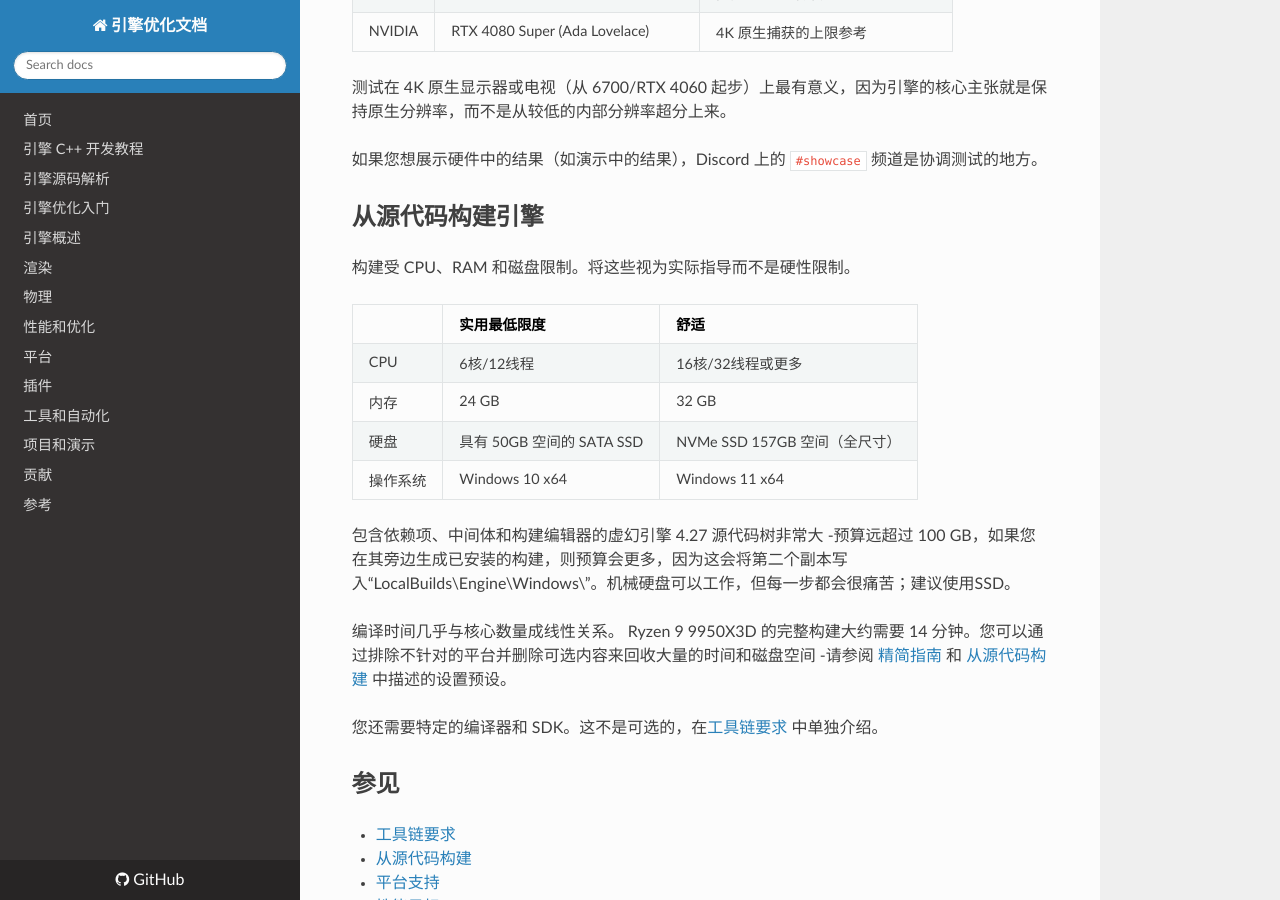
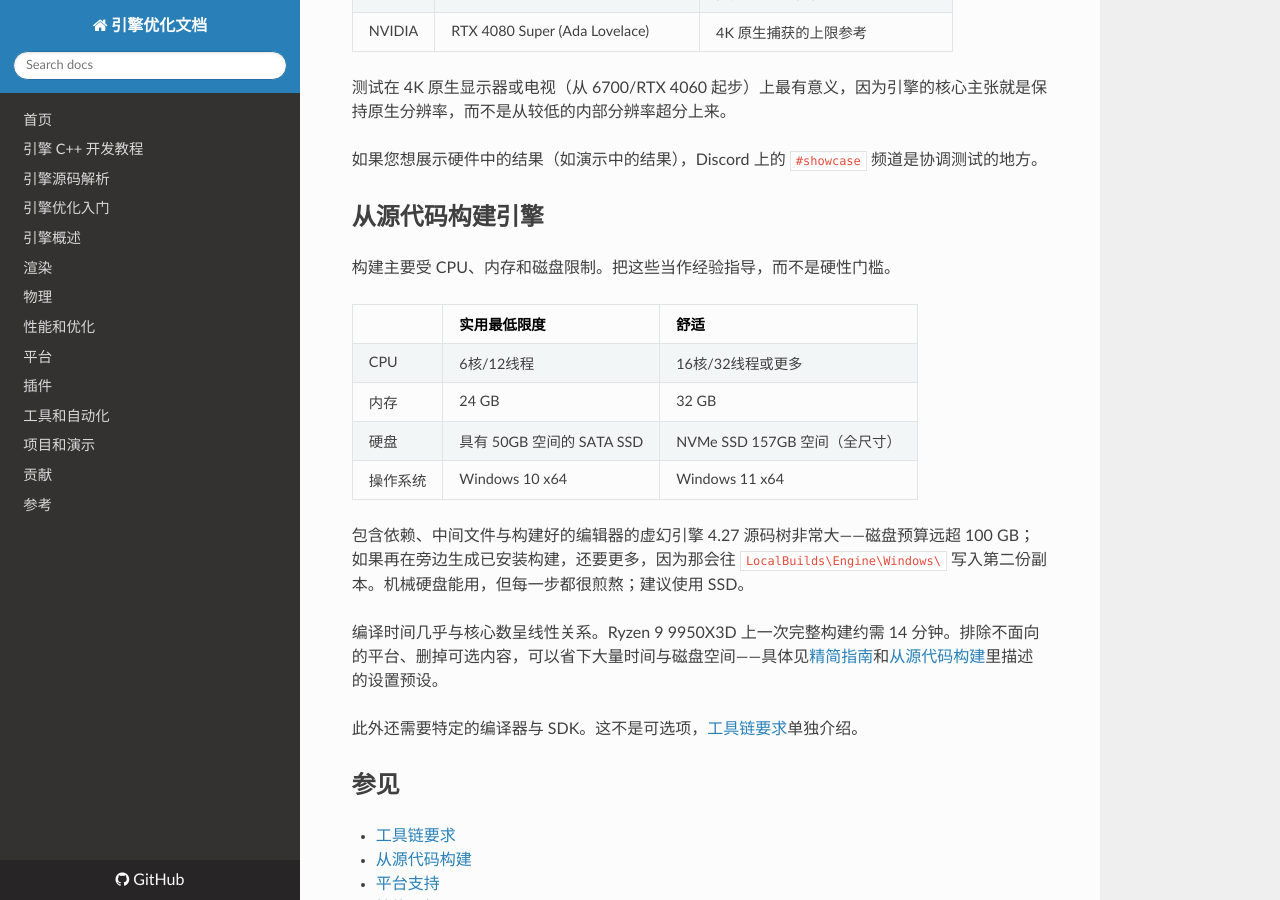
Before and after one commit to OpenHUTB/cpp, an MkDocs documentation site: the page built from docs/optimization/GettingStarted/System-Requirements.md, in a window 1280 px wide and 900 px high, scrolled down 1073 px. Built offline with MkDocs 1.6.1, drawn with Linux system fonts in a browser that asks for light colours; nearby versions of some CDN libraries; a script that is not in the unit is left out.

Commit message:
docs: 理顺系统要求页的构建段落表述
- build budget 由「预算」改为上下文更清楚的磁盘预算，intermediate 由「中间体」改为「中间文件」
- 「每一步都会很痛苦」「设置预设」等机翻语气改为通顺表述
- 补齐标点与代码 span 的空格

```diff
--- a/docs/optimization/GettingStarted/System-Requirements.md
+++ b/docs/optimization/GettingStarted/System-Requirements.md
@@ -41,7 +41,7 @@ Windows 10 或 11 x64。建议使用支持光线追踪的 GPU，但并非必需
 
 ## 从源代码构建引擎
 
-构建受 CPU、RAM 和磁盘限制。将这些视为实际指导而不是硬性限制。
+构建主要受 CPU、内存和磁盘限制。把这些当作经验指导，而不是硬性门槛。
 
 | | 实用最低限度           | 舒适                         |
 |---|-----------------------------|-------------------------------------|
@@ -50,11 +50,11 @@ Windows 10 或 11 x64。建议使用支持光线追踪的 GPU，但并非必需
 | 硬盘 | 具有 50GB 空间的 SATA SSD | NVMe SSD 157GB 空间（全尺寸） |
 | 操作系统 | Windows 10 x64              | Windows 11 x64                      |
 
-包含依赖项、中间体和构建编辑器的虚幻引擎 4.27 源代码树非常大 -预算远超过 100 GB，如果您在其旁边生成已安装的构建，则预算会更多，因为这会将第二个副本写入“LocalBuilds\Engine\Windows\”。机械硬盘可以工作，但每一步都会很痛苦；建议使用SSD。
+包含依赖、中间文件与构建好的编辑器的虚幻引擎 4.27 源码树非常大——磁盘预算远超 100 GB；如果再在旁边生成已安装构建，还要更多，因为那会往 `LocalBuilds\Engine\Windows\` 写入第二份副本。机械硬盘能用，但每一步都很煎熬；建议使用 SSD。
 
-编译时间几乎与核心数量成线性关系。 Ryzen 9 9950X3D 的完整构建大约需要 14 分钟。您可以通过排除不针对的平台并删除可选内容来回收大量的时间和磁盘空间 -请参阅 [精简指南](../Performance/Debloat-Guide.md) 和 [从源代码构建](Build-From-Source.md) 中描述的设置预设。
+编译时间几乎与核心数呈线性关系。Ryzen 9 9950X3D 上一次完整构建约需 14 分钟。排除不面向的平台、删掉可选内容，可以省下大量时间与磁盘空间——具体见[精简指南](../Performance/Debloat-Guide.md)和[从源代码构建](Build-From-Source.md)里描述的设置预设。
 
-您还需要特定的编译器和 SDK。这不是可选的，在[工具链要求](Toolchain-Requirements.md) 中单独介绍。
+此外还需要特定的编译器与 SDK。这不是可选项，[工具链要求](Toolchain-Requirements.md)单独介绍。
 
 ## 参见
 
```
